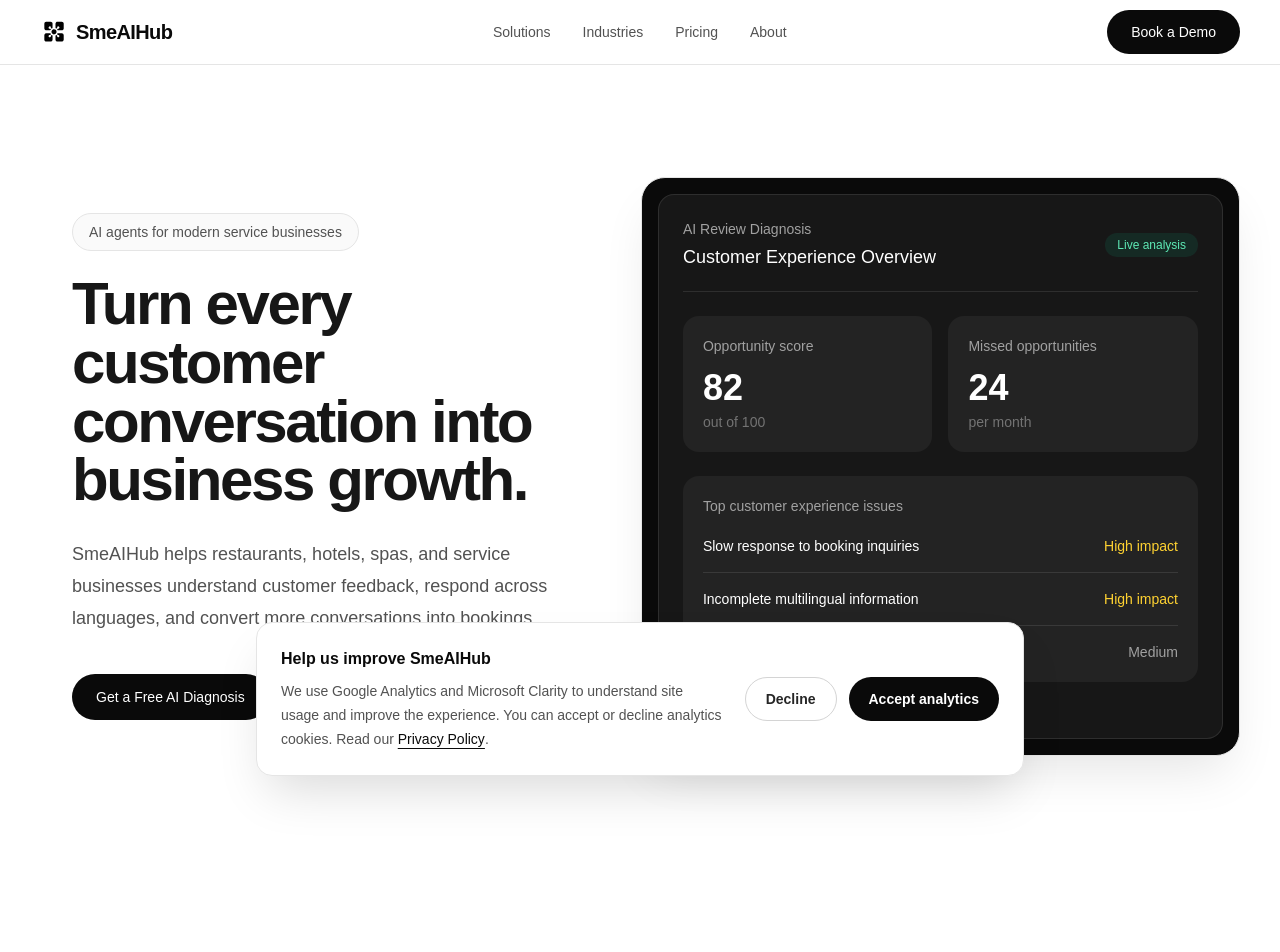
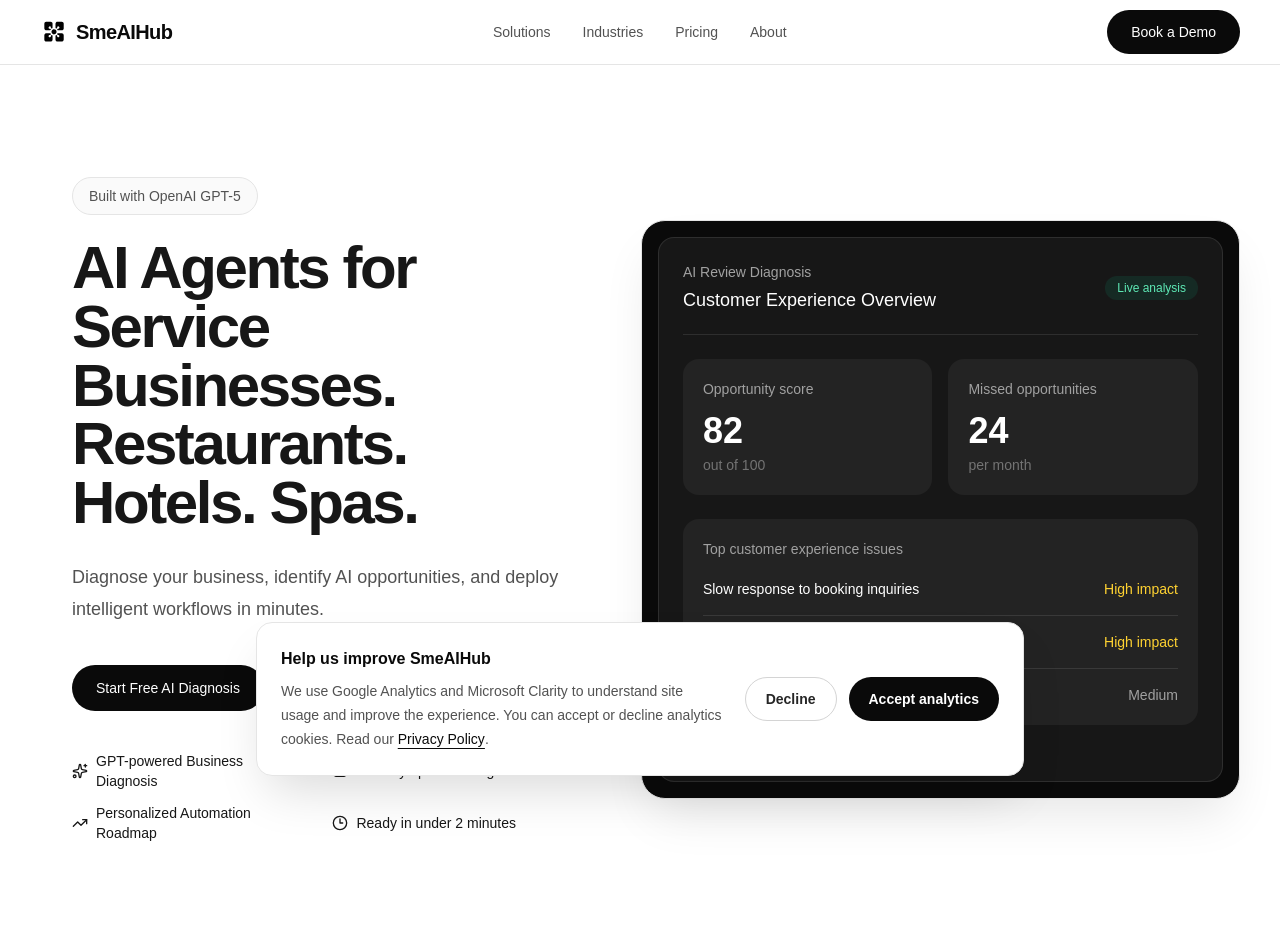
Before and after one commit to uandai27/SmeAIHub, a Next.js app: page / in a window 1280 px wide. Shown: the top 952 px of the page. Built offline with nearby package versions, Linux system fonts and the light colour scheme.

Commit message:
feat: enhance hero messaging for OpenAI Build Week

```diff
--- a/components/marketing/hero.tsx
+++ b/components/marketing/hero.tsx
@@ -1,6 +1,31 @@
 import { Badge } from "@/components/ui/badge";
 import { Button } from "@/components/ui/button";
 import { Container } from "@/components/ui/container";
+import {
+  Bot,
+  Clock3,
+  Sparkles,
+  TrendingUp,
+} from "lucide-react";
+
+const heroHighlights = [
+  {
+    icon: Sparkles,
+    text: "GPT-powered Business Diagnosis",
+  },
+  {
+    icon: Bot,
+    text: "Industry-specific AI Agents",
+  },
+  {
+    icon: TrendingUp,
+    text: "Personalized Automation Roadmap",
+  },
+  {
+    icon: Clock3,
+    text: "Ready in under 2 minutes",
+  },
+];
 
 export function Hero() {
   return (
@@ -8,26 +33,40 @@ export function Hero() {
       <Container className="grid items-center gap-12 py-16 sm:gap-16 sm:py-20 lg:grid-cols-[1fr_1.15fr] lg:gap-20 lg:py-28">
         <div className="max-w-xl lg:pl-8">
           <Badge className="mb-6">
-            AI agents for modern service businesses
+            Built with OpenAI GPT-5
           </Badge>
 
           <h1 className="max-w-2xl text-[3.25rem] font-semibold leading-[0.98] tracking-[-0.04em] sm:text-6xl lg:text-6xl">
-            Turn every customer conversation into business growth.
+            AI Agents for Service Businesses. Restaurants. Hotels. Spas.
           </h1>
 
           <p className="mt-7 max-w-2xl text-lg leading-8 text-neutral-600">
-            SmeAIHub helps restaurants, hotels, spas, and service businesses
-            understand customer feedback, respond across languages, and convert
-            more conversations into bookings.
+            Diagnose your business, identify AI opportunities, and deploy
+            intelligent workflows in minutes.
           </p>
 
           <div className="mt-10 flex flex-col gap-4 sm:flex-row">
-            <Button href="/demo">Get a Free AI Diagnosis</Button>
+            <Button href="/demo">Start Free AI Diagnosis</Button>
 
             <Button href="/demo" variant="secondary">
-              Book a Demo
+              See How It Works
             </Button>
           </div>
+          <div className="mt-10 grid grid-cols-1 gap-x-8 gap-y-3 sm:grid-cols-2">
+  {heroHighlights.map(({ icon: Icon, text }) => (
+    <div
+      key={text}
+      className="flex items-center gap-2 text-sm font-medium text-muted-foreground transition-colors hover:text-foreground"
+    >
+      <Icon
+        className="h-4 w-4 shrink-0"
+        aria-hidden="true"
+      />
+
+      <span>{text}</span>
+    </div>
+  ))}
+</div>
         </div>
 
         <div className="rounded-3xl border border-neutral-200 bg-neutral-950 p-4 shadow-2xl shadow-neutral-200">
```
